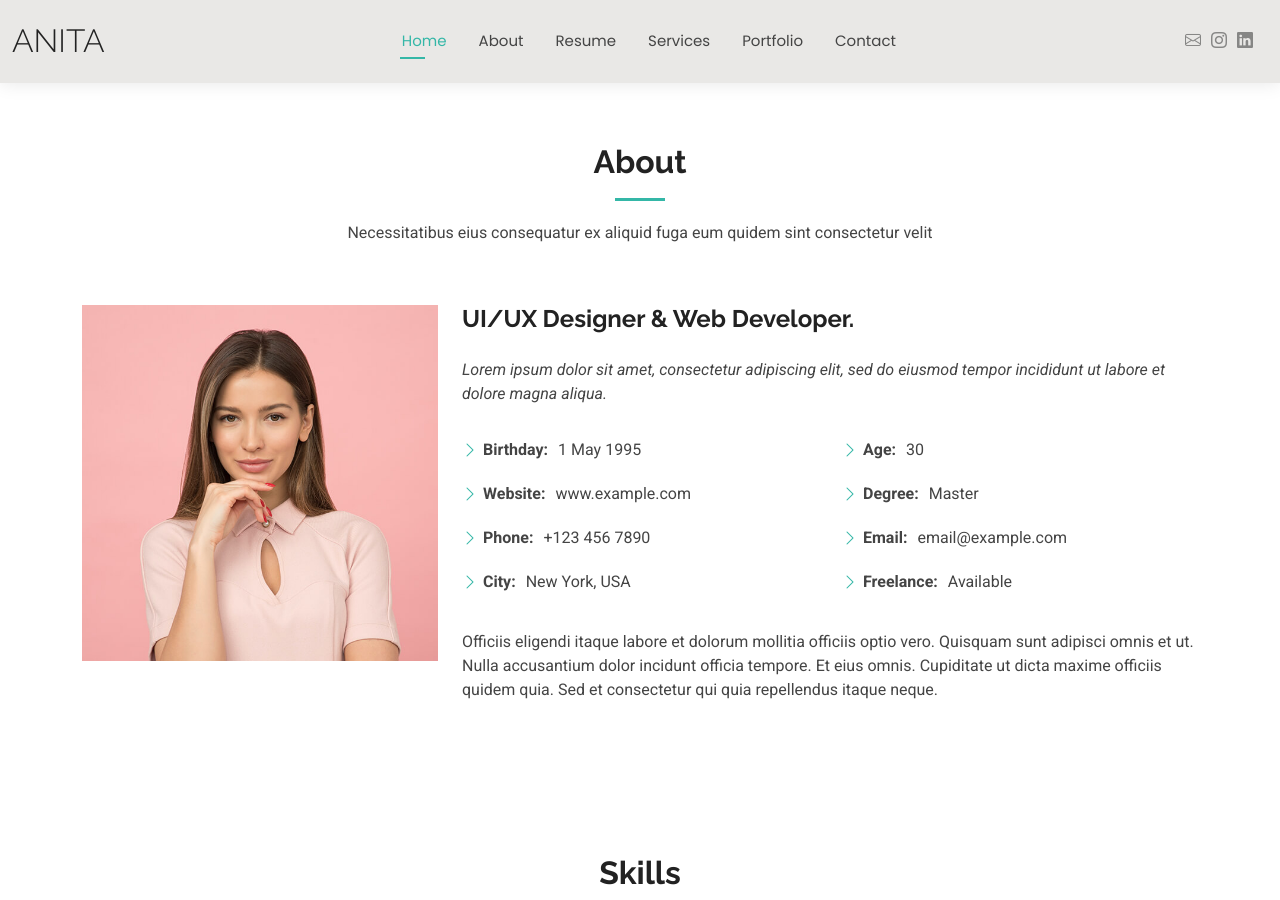
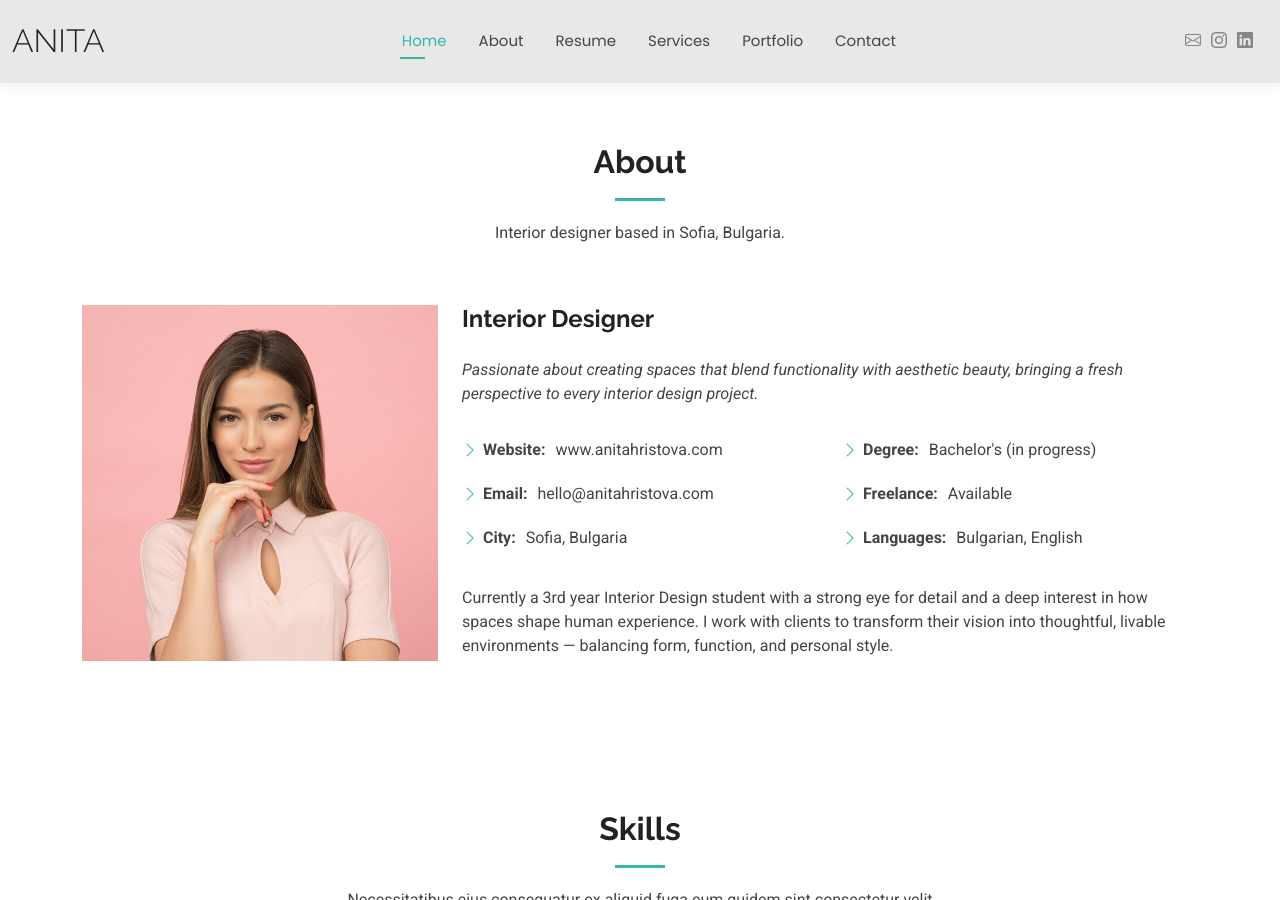
Before and after one commit to MadJiGit/ani, a Jekyll site: the page built from about.html, in a window 1280 px wide and 900 px high. Built offline with Jekyll 4.4.1, drawn with Linux system fonts in a browser that asks for light colours; some of the changed text lies outside the part shown.

Commit message:
update about section

```diff
--- a/_includes/footer.html
+++ b/_includes/footer.html
@@ -8,7 +8,7 @@
             <a href=""><i class="bi bi-instagram"></i></a>
             <a href=""><i class="bi bi-linkedin"></i></a>
         </div>
-        <div class="copyright text-center ">
+        <div class="copyright text-center mt-3">
             <p>© <span>Copyright</span> <strong class="px-1 sitename"><a href="https://mladenraykov.com">Mladen Raykov</a></strong>
                 <span>All Rights Reserved<br></span></p>
         </div>
--- a/about.html
+++ b/about.html
@@ -12,7 +12,7 @@ body_class: about-page
         <!-- Section Title -->
         <div class="container section-title" data-aos="fade-up">
             <h2>About</h2>
-            <p>Necessitatibus eius consequatur ex aliquid fuga eum quidem sint consectetur velit</p>
+            <p>Interior designer based in Sofia, Bulgaria.</p>
         </div><!-- End Section Title -->
 
         <div class="container" data-aos="fade-up" data-aos-delay="100">
@@ -22,42 +22,37 @@ body_class: about-page
                     <img src="assets/img/profile-img.jpg" class="img-fluid" alt="">
                 </div>
                 <div class="col-lg-8 content">
-                    <h2>UI/UX Designer &amp; Web Developer.</h2>
+                    <h2>Interior Designer</h2>
                     <p class="fst-italic py-3">
-                        Lorem ipsum dolor sit amet, consectetur adipiscing elit, sed do eiusmod tempor incididunt ut
-                        labore et dolore
-                        magna aliqua.
+                        Passionate about creating spaces that blend functionality with aesthetic beauty, bringing a fresh perspective to every interior design project.
                     </p>
                     <div class="row">
                         <div class="col-lg-6">
                             <ul>
-                                <li><i class="bi bi-chevron-right"></i> <strong>Birthday:</strong>
-                                    <span>1 May 1995</span></li>
+<!--                                <li><i class="bi bi-chevron-right"></i> <strong>Birthday:</strong>-->
+<!--                                    <span>1 May 1995</span></li>-->
                                 <li><i class="bi bi-chevron-right"></i> <strong>Website:</strong>
-                                    <span>www.example.com</span></li>
-                                <li><i class="bi bi-chevron-right"></i> <strong>Phone:</strong>
-                                    <span>+123 456 7890</span></li>
+                                    <span>www.anitahristova.com</span></li>
+                                <li><i class="bi bi-chevron-right"></i> <strong>Email:</strong>
+                                    <span>hello@anitahristova.com</span></li>
                                 <li><i class="bi bi-chevron-right"></i> <strong>City:</strong>
-                                    <span>New York, USA</span></li>
+                                    <span>Sofia, Bulgaria</span></li>
                             </ul>
                         </div>
                         <div class="col-lg-6">
                             <ul>
-                                <li><i class="bi bi-chevron-right"></i> <strong>Age:</strong> <span>30</span></li>
-                                <li><i class="bi bi-chevron-right"></i> <strong>Degree:</strong> <span>Master</span>
+<!--                                <li><i class="bi bi-chevron-right"></i> <strong>Age:</strong> <span>30</span></li>-->
+                                <li><i class="bi bi-chevron-right"></i> <strong>Degree:</strong> <span>Bachelor's (in progress)</span>
                                 </li>
-                                <li><i class="bi bi-chevron-right"></i> <strong>Email:</strong>
-                                    <span>email@example.com</span></li>
                                 <li><i class="bi bi-chevron-right"></i> <strong>Freelance:</strong>
                                     <span>Available</span></li>
+                                <li><i class="bi bi-chevron-right"></i> <strong>Languages:</strong>
+                                    <span>Bulgarian, English</span></li>
                             </ul>
                         </div>
                     </div>
                     <p class="py-3">
-                        Officiis eligendi itaque labore et dolorum mollitia officiis optio vero. Quisquam sunt adipisci
-                        omnis et ut. Nulla accusantium dolor incidunt officia tempore. Et eius omnis.
-                        Cupiditate ut dicta maxime officiis quidem quia. Sed et consectetur qui quia repellendus itaque
-                        neque.
+                        Currently a 3rd year Interior Design student with a strong eye for detail and a deep interest in how spaces shape human experience. I work with clients to transform their vision into thoughtful, livable environments — balancing form, function, and personal style.
                     </p>
                 </div>
             </div>
@@ -193,130 +188,130 @@ body_class: about-page
     </section><!-- /Stats Section -->
 
     <!-- Testimonials Section -->
-    <section id="testimonials" class="testimonials section">
+<!--    <section id="testimonials" class="testimonials section">-->
 
-        <!-- Section Title -->
-        <div class="container section-title" data-aos="fade-up">
-            <h2>Testimonials</h2>
-            <p>Necessitatibus eius consequatur ex aliquid fuga eum quidem sint consectetur velit</p>
-        </div><!-- End Section Title -->
+<!--        &lt;!&ndash; Section Title &ndash;&gt;-->
+<!--        <div class="container section-title" data-aos="fade-up">-->
+<!--            <h2>Testimonials</h2>-->
+<!--            <p>Necessitatibus eius consequatur ex aliquid fuga eum quidem sint consectetur velit</p>-->
+<!--        </div>&lt;!&ndash; End Section Title &ndash;&gt;-->
 
-        <div class="container" data-aos="fade-up" data-aos-delay="100">
+<!--        <div class="container" data-aos="fade-up" data-aos-delay="100">-->
 
-            <div class="swiper init-swiper">
-                <script type="application/json" class="swiper-config">
-                    {
-                        "loop": true,
-                        "speed": 600,
-                        "autoplay": {
-                            "delay": 5000
-                        },
-                        "slidesPerView": "auto",
-                        "pagination": {
-                            "el": ".swiper-pagination",
-                            "type": "bullets",
-                            "clickable": true
-                        }
-                    }
-                </script>
-                <div class="swiper-wrapper">
+<!--            <div class="swiper init-swiper">-->
+<!--                <script type="application/json" class="swiper-config">-->
+<!--                    {-->
+<!--                        "loop": true,-->
+<!--                        "speed": 600,-->
+<!--                        "autoplay": {-->
+<!--                            "delay": 5000-->
+<!--                        },-->
+<!--                        "slidesPerView": "auto",-->
+<!--                        "pagination": {-->
+<!--                            "el": ".swiper-pagination",-->
+<!--                            "type": "bullets",-->
+<!--                            "clickable": true-->
+<!--                        }-->
+<!--                    }-->
+<!--                </script>-->
+<!--                <div class="swiper-wrapper">-->
 
-                    <div class="swiper-slide">
-                        <div class="testimonial-item">
-                            <img src="assets/img/testimonials/testimonials-1.jpg" class="testimonial-img" alt="">
-                            <h3>Saul Goodman</h3>
-                            <h4>Ceo &amp; Founder</h4>
-                            <div class="stars">
-                                <i class="bi bi-star-fill"></i><i class="bi bi-star-fill"></i><i
-                                    class="bi bi-star-fill"></i><i class="bi bi-star-fill"></i><i
-                                    class="bi bi-star-fill"></i>
-                            </div>
-                            <p>
-                                <i class="bi bi-quote quote-icon-left"></i>
-                                <span>Proin iaculis purus consequat sem cure digni ssim donec porttitora entum suscipit rhoncus. Accusantium quam, ultricies eget id, aliquam eget nibh et. Maecen aliquam, risus at semper.</span>
-                                <i class="bi bi-quote quote-icon-right"></i>
-                            </p>
-                        </div>
-                    </div><!-- End testimonial item -->
+<!--                    <div class="swiper-slide">-->
+<!--                        <div class="testimonial-item">-->
+<!--                            <img src="assets/img/testimonials/testimonials-1.jpg" class="testimonial-img" alt="">-->
+<!--                            <h3>Saul Goodman</h3>-->
+<!--                            <h4>Ceo &amp; Founder</h4>-->
+<!--                            <div class="stars">-->
+<!--                                <i class="bi bi-star-fill"></i><i class="bi bi-star-fill"></i><i-->
+<!--                                    class="bi bi-star-fill"></i><i class="bi bi-star-fill"></i><i-->
+<!--                                    class="bi bi-star-fill"></i>-->
+<!--                            </div>-->
+<!--                            <p>-->
+<!--                                <i class="bi bi-quote quote-icon-left"></i>-->
+<!--                                <span>Proin iaculis purus consequat sem cure digni ssim donec porttitora entum suscipit rhoncus. Accusantium quam, ultricies eget id, aliquam eget nibh et. Maecen aliquam, risus at semper.</span>-->
+<!--                                <i class="bi bi-quote quote-icon-right"></i>-->
+<!--                            </p>-->
+<!--                        </div>-->
+<!--                    </div>&lt;!&ndash; End testimonial item &ndash;&gt;-->
 
-                    <div class="swiper-slide">
-                        <div class="testimonial-item">
-                            <img src="assets/img/testimonials/testimonials-2.jpg" class="testimonial-img" alt="">
-                            <h3>Sara Wilsson</h3>
-                            <h4>Designer</h4>
-                            <div class="stars">
-                                <i class="bi bi-star-fill"></i><i class="bi bi-star-fill"></i><i
-                                    class="bi bi-star-fill"></i><i class="bi bi-star-fill"></i><i
-                                    class="bi bi-star-fill"></i>
-                            </div>
-                            <p>
-                                <i class="bi bi-quote quote-icon-left"></i>
-                                <span>Export tempor illum tamen malis malis eram quae irure esse labore quem cillum quid cillum eram malis quorum velit fore eram velit sunt aliqua noster fugiat irure amet legam anim culpa.</span>
-                                <i class="bi bi-quote quote-icon-right"></i>
-                            </p>
-                        </div>
-                    </div><!-- End testimonial item -->
+<!--                    <div class="swiper-slide">-->
+<!--                        <div class="testimonial-item">-->
+<!--                            <img src="assets/img/testimonials/testimonials-2.jpg" class="testimonial-img" alt="">-->
+<!--                            <h3>Sara Wilsson</h3>-->
+<!--                            <h4>Designer</h4>-->
+<!--                            <div class="stars">-->
+<!--                                <i class="bi bi-star-fill"></i><i class="bi bi-star-fill"></i><i-->
+<!--                                    class="bi bi-star-fill"></i><i class="bi bi-star-fill"></i><i-->
+<!--                                    class="bi bi-star-fill"></i>-->
+<!--                            </div>-->
+<!--                            <p>-->
+<!--                                <i class="bi bi-quote quote-icon-left"></i>-->
+<!--                                <span>Export tempor illum tamen malis malis eram quae irure esse labore quem cillum quid cillum eram malis quorum velit fore eram velit sunt aliqua noster fugiat irure amet legam anim culpa.</span>-->
+<!--                                <i class="bi bi-quote quote-icon-right"></i>-->
+<!--                            </p>-->
+<!--                        </div>-->
+<!--                    </div>&lt;!&ndash; End testimonial item &ndash;&gt;-->
 
-                    <div class="swiper-slide">
-                        <div class="testimonial-item">
-                            <img src="assets/img/testimonials/testimonials-3.jpg" class="testimonial-img" alt="">
-                            <h3>Jena Karlis</h3>
-                            <h4>Store Owner</h4>
-                            <div class="stars">
-                                <i class="bi bi-star-fill"></i><i class="bi bi-star-fill"></i><i
-                                    class="bi bi-star-fill"></i><i class="bi bi-star-fill"></i><i
-                                    class="bi bi-star-fill"></i>
-                            </div>
-                            <p>
-                                <i class="bi bi-quote quote-icon-left"></i>
-                                <span>Enim nisi quem export duis labore cillum quae magna enim sint quorum nulla quem veniam duis minim tempor labore quem eram duis noster aute amet eram fore quis sint minim.</span>
-                                <i class="bi bi-quote quote-icon-right"></i>
-                            </p>
-                        </div>
-                    </div><!-- End testimonial item -->
+<!--                    <div class="swiper-slide">-->
+<!--                        <div class="testimonial-item">-->
+<!--                            <img src="assets/img/testimonials/testimonials-3.jpg" class="testimonial-img" alt="">-->
+<!--                            <h3>Jena Karlis</h3>-->
+<!--                            <h4>Store Owner</h4>-->
+<!--                            <div class="stars">-->
+<!--                                <i class="bi bi-star-fill"></i><i class="bi bi-star-fill"></i><i-->
+<!--                                    class="bi bi-star-fill"></i><i class="bi bi-star-fill"></i><i-->
+<!--                                    class="bi bi-star-fill"></i>-->
+<!--                            </div>-->
+<!--                            <p>-->
+<!--                                <i class="bi bi-quote quote-icon-left"></i>-->
+<!--                                <span>Enim nisi quem export duis labore cillum quae magna enim sint quorum nulla quem veniam duis minim tempor labore quem eram duis noster aute amet eram fore quis sint minim.</span>-->
+<!--                                <i class="bi bi-quote quote-icon-right"></i>-->
+<!--                            </p>-->
+<!--                        </div>-->
+<!--                    </div>&lt;!&ndash; End testimonial item &ndash;&gt;-->
 
-                    <div class="swiper-slide">
-                        <div class="testimonial-item">
-                            <img src="assets/img/testimonials/testimonials-4.jpg" class="testimonial-img" alt="">
-                            <h3>Matt Brandon</h3>
-                            <h4>Freelancer</h4>
-                            <div class="stars">
-                                <i class="bi bi-star-fill"></i><i class="bi bi-star-fill"></i><i
-                                    class="bi bi-star-fill"></i><i class="bi bi-star-fill"></i><i
-                                    class="bi bi-star-fill"></i>
-                            </div>
-                            <p>
-                                <i class="bi bi-quote quote-icon-left"></i>
-                                <span>Fugiat enim eram quae cillum dolore dolor amet nulla culpa multos export minim fugiat minim velit minim dolor enim duis veniam ipsum anim magna sunt elit fore quem dolore labore illum veniam.</span>
-                                <i class="bi bi-quote quote-icon-right"></i>
-                            </p>
-                        </div>
-                    </div><!-- End testimonial item -->
+<!--                    <div class="swiper-slide">-->
+<!--                        <div class="testimonial-item">-->
+<!--                            <img src="assets/img/testimonials/testimonials-4.jpg" class="testimonial-img" alt="">-->
+<!--                            <h3>Matt Brandon</h3>-->
+<!--                            <h4>Freelancer</h4>-->
+<!--                            <div class="stars">-->
+<!--                                <i class="bi bi-star-fill"></i><i class="bi bi-star-fill"></i><i-->
+<!--                                    class="bi bi-star-fill"></i><i class="bi bi-star-fill"></i><i-->
+<!--                                    class="bi bi-star-fill"></i>-->
+<!--                            </div>-->
+<!--                            <p>-->
+<!--                                <i class="bi bi-quote quote-icon-left"></i>-->
+<!--                                <span>Fugiat enim eram quae cillum dolore dolor amet nulla culpa multos export minim fugiat minim velit minim dolor enim duis veniam ipsum anim magna sunt elit fore quem dolore labore illum veniam.</span>-->
+<!--                                <i class="bi bi-quote quote-icon-right"></i>-->
+<!--                            </p>-->
+<!--                        </div>-->
+<!--                    </div>&lt;!&ndash; End testimonial item &ndash;&gt;-->
 
-                    <div class="swiper-slide">
-                        <div class="testimonial-item">
-                            <img src="assets/img/testimonials/testimonials-5.jpg" class="testimonial-img" alt="">
-                            <h3>John Larson</h3>
-                            <h4>Entrepreneur</h4>
-                            <div class="stars">
-                                <i class="bi bi-star-fill"></i><i class="bi bi-star-fill"></i><i
-                                    class="bi bi-star-fill"></i><i class="bi bi-star-fill"></i><i
-                                    class="bi bi-star-fill"></i>
-                            </div>
-                            <p>
-                                <i class="bi bi-quote quote-icon-left"></i>
-                                <span>Quis quorum aliqua sint quem legam fore sunt eram irure aliqua veniam tempor noster veniam enim culpa labore duis sunt culpa nulla illum cillum fugiat legam esse veniam culpa fore nisi cillum quid.</span>
-                                <i class="bi bi-quote quote-icon-right"></i>
-                            </p>
-                        </div>
-                    </div><!-- End testimonial item -->
+<!--                    <div class="swiper-slide">-->
+<!--                        <div class="testimonial-item">-->
+<!--                            <img src="assets/img/testimonials/testimonials-5.jpg" class="testimonial-img" alt="">-->
+<!--                            <h3>John Larson</h3>-->
+<!--                            <h4>Entrepreneur</h4>-->
+<!--                            <div class="stars">-->
+<!--                                <i class="bi bi-star-fill"></i><i class="bi bi-star-fill"></i><i-->
+<!--                                    class="bi bi-star-fill"></i><i class="bi bi-star-fill"></i><i-->
+<!--                                    class="bi bi-star-fill"></i>-->
+<!--                            </div>-->
+<!--                            <p>-->
+<!--                                <i class="bi bi-quote quote-icon-left"></i>-->
+<!--                                <span>Quis quorum aliqua sint quem legam fore sunt eram irure aliqua veniam tempor noster veniam enim culpa labore duis sunt culpa nulla illum cillum fugiat legam esse veniam culpa fore nisi cillum quid.</span>-->
+<!--                                <i class="bi bi-quote quote-icon-right"></i>-->
+<!--                            </p>-->
+<!--                        </div>-->
+<!--                    </div>&lt;!&ndash; End testimonial item &ndash;&gt;-->
 
-                </div>
-                <div class="swiper-pagination"></div>
-            </div>
+<!--                </div>-->
+<!--                <div class="swiper-pagination"></div>-->
+<!--            </div>-->
 
-        </div>
+<!--        </div>-->
 
-    </section><!-- /Testimonials Section -->
+<!--    </section>&lt;!&ndash; /Testimonials Section &ndash;&gt;-->
 
 </main>
```
